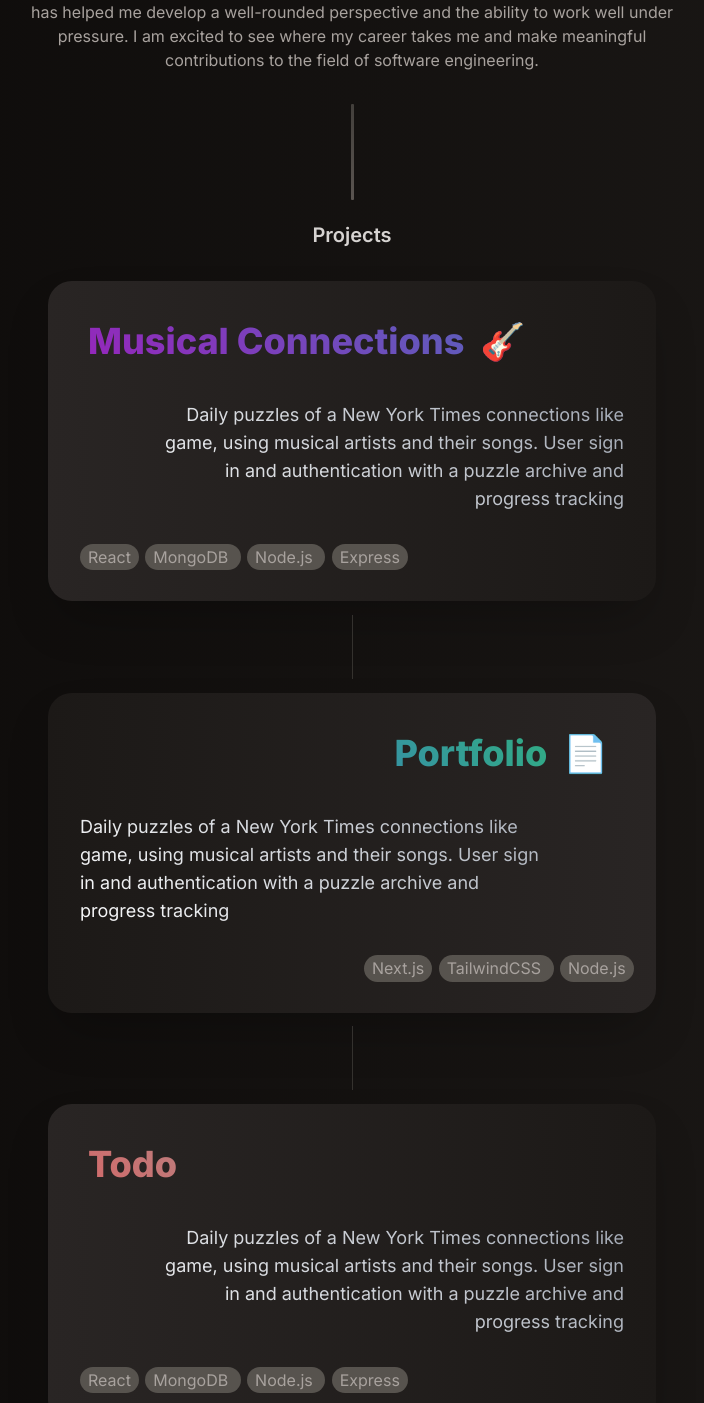
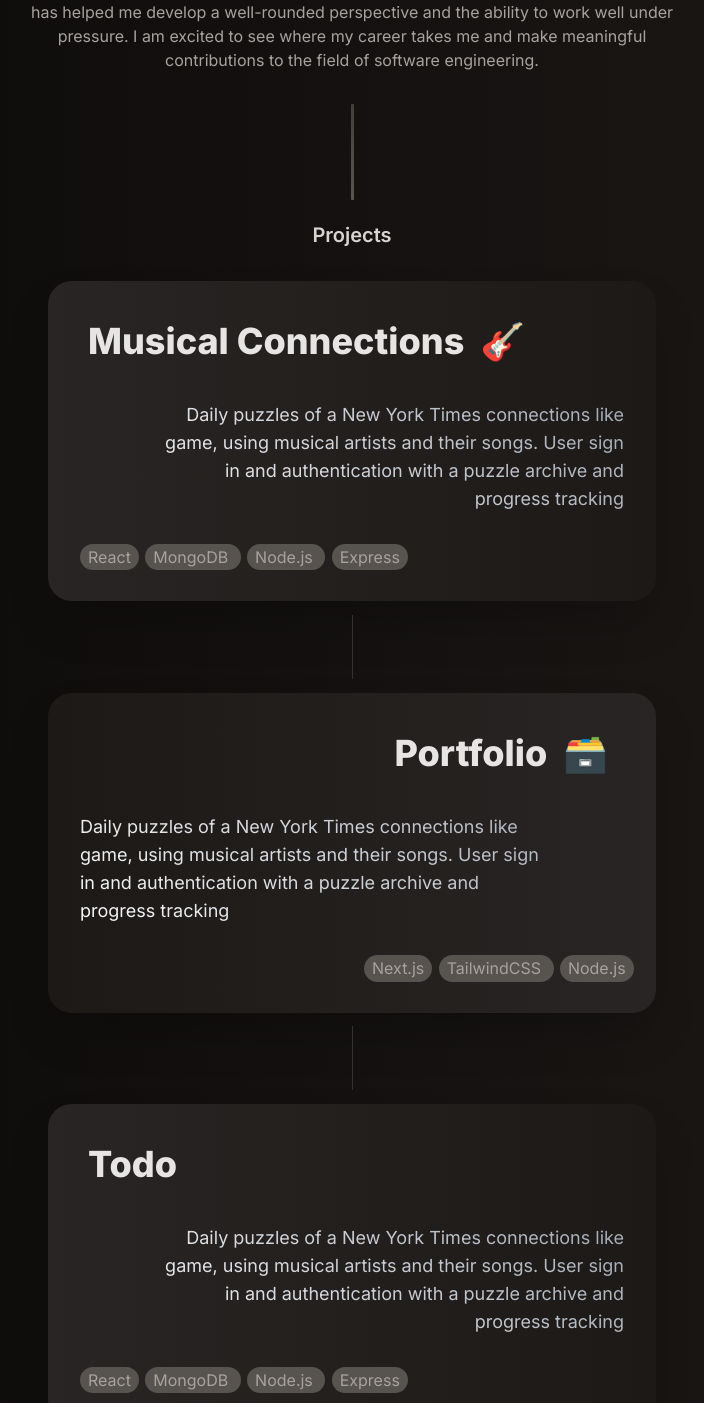
Before and after one commit to connortoro/portfolio, a Next.js app: page / in a window 1280 px wide. Shown: the part 793-2196 px from the top of the page, without its empty margins (288-992 px from the left). Built offline with nearby package versions, Linux system fonts and the light colour scheme.

Commit message:
Done for now

```diff
--- a/app/components/Projects.jsx
+++ b/app/components/Projects.jsx
@@ -7,7 +7,7 @@
       <h3 className='text-stone-300 mb-[2rem] mt-[1.3rem] font-semibold scale-[1.7] sm:scale-[1.5] md:scale-[1] text-xl'>Projects</h3>
 
       <a href="https://musical-connections.vercel.app" target="_blank" className='project shadow-2xl flex flex-col bg-gradient-to-r from-stone-800 to-stone-900 h-[20rem] w-[38rem] rounded-[1.5rem] -z-50'>
-        <h2 className='text-left gradient py-[1.5rem] pt-[2.5rem] pl-[2.5rem] text-4xl font-extrabold'>Musical Connections <span className='text-white px-[.5rem]'> 🎸</span></h2>
+        <h2 className='text-left py-[1.5rem] pt-[2.5rem] pl-[2.5rem] text-4xl font-extrabold text-stone-200'>Musical Connections <span className='text-white px-[.5rem]'> 🎸</span></h2>
         <h2 className='text-right gradient-n text-lg text-stone-300 p-[1rem] pl-[7rem] pr-[2rem]'>Daily puzzles of a New York Times connections like game, using musical artists and their songs. User sign in and authentication with a puzzle archive and progress tracking </h2>
         <h2 className='text-left text-stone-300 p-[1rem] mt-[0rem] ml-[1rem]'>
           <span className='bg-stone-600 text-stone-400 py-[.2rem] px-[.5rem] rounded-full mr-[.4rem]'>React</span>
@@ -20,7 +20,7 @@
       <div className="h-[4rem] my-[.86rem] w-[1px] bg-stone-700 opacity-70"></div>
 
       <a href="https://musical-connections.vercel.app" target="_blank" className='project shadow-2xl flex flex-col bg-gradient-to-l from-stone-800 to-stone-900 h-[20rem] w-[38rem] rounded-[1.5rem]'>
-        <h2 className='text-right gradient-2 py-[1.5rem] pt-[2.5rem] pr-[2.5rem] text-4xl font-extrabold'>Portfolio <span className='text-white px-[.5rem]'> 📄</span></h2>
+        <h2 className='text-right py-[1.5rem] pt-[2.5rem] pr-[2.5rem] text-4xl font-extrabold text-stone-200'>Portfolio <span className='text-white px-[.5rem]'> 🗃️</span></h2>
         <h2 className='text-left gradient-n text-lg text-stone-300 p-[1rem] pr-[7rem] pl-[2rem]'>Daily puzzles of a New York Times connections like game, using musical artists and their songs. User sign in and authentication with a puzzle archive and progress tracking </h2>
         <h2 className='text-right text-stone-300 p-[1rem] mt-[0rem] ml-[1rem]'>
           <span className='bg-stone-600 text-stone-400 py-[.2rem] px-[.5rem] rounded-full mr-[.4rem]'>Next.js</span>
@@ -32,7 +32,7 @@
       <div className="h-[4rem] my-[.86rem] w-[1px] bg-stone-700 opacity-70"></div>
 
       <a href="https://musical-connections.vercel.app" target="_blank" className='project shadow-2xl flex flex-col bg-gradient-to-r from-stone-800 to-stone-900 h-[20rem] w-[38rem] rounded-[1.5rem]'>
-        <h2 className='text-left gradient-3 py-[1.5rem] pt-[2.5rem] pl-[2.5rem] text-4xl font-extrabold'>Todo</h2>
+        <h2 className='text-left py-[1.5rem] pt-[2.5rem] pl-[2.5rem] text-4xl font-extrabold text-stone-200'>Todo</h2>
         <h2 className='text-right gradient-n text-lg text-stone-300 p-[1rem] pl-[7rem] pr-[2rem]'>Daily puzzles of a New York Times connections like game, using musical artists and their songs. User sign in and authentication with a puzzle archive and progress tracking </h2>
         <h2 className='text-left text-stone-300 p-[1rem] mt-[0rem] ml-[1rem]'>
           <span className='bg-stone-600 text-stone-400 py-[.2rem] px-[.5rem] rounded-full mr-[.4rem]'>React</span>
--- a/app/page.js
+++ b/app/page.js
@@ -32,12 +32,8 @@
     if (section === currentSection) {
       return;
     }
-    window.removeEventListener('scroll', handleScroll)
     setCurrentSection(section);
     refTable[section].current.scrollIntoView({behavior: 'smooth'})
-    setTimeout(() => {
-      window.addEventListener('scroll', handleScroll)
-    }, 700);
   }
 
   const isInView = (ref) => {
@@ -73,6 +69,9 @@
   }
   useEffect(() => {
     window.addEventListener('scroll', handleScroll);
+    return () => {
+      window.removeEventListener('scroll', handleScroll);
+    };
   }, []);
 
   return (
```
